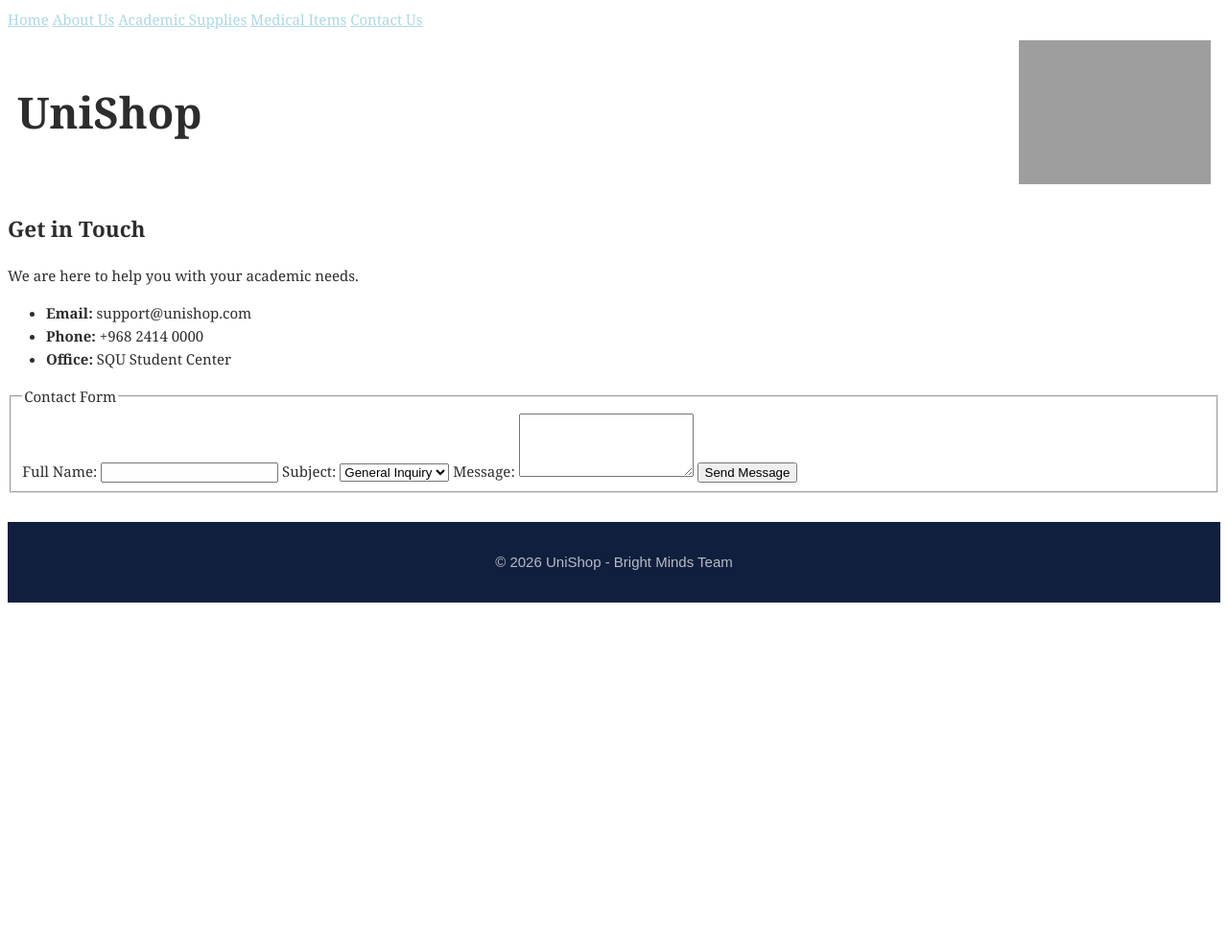
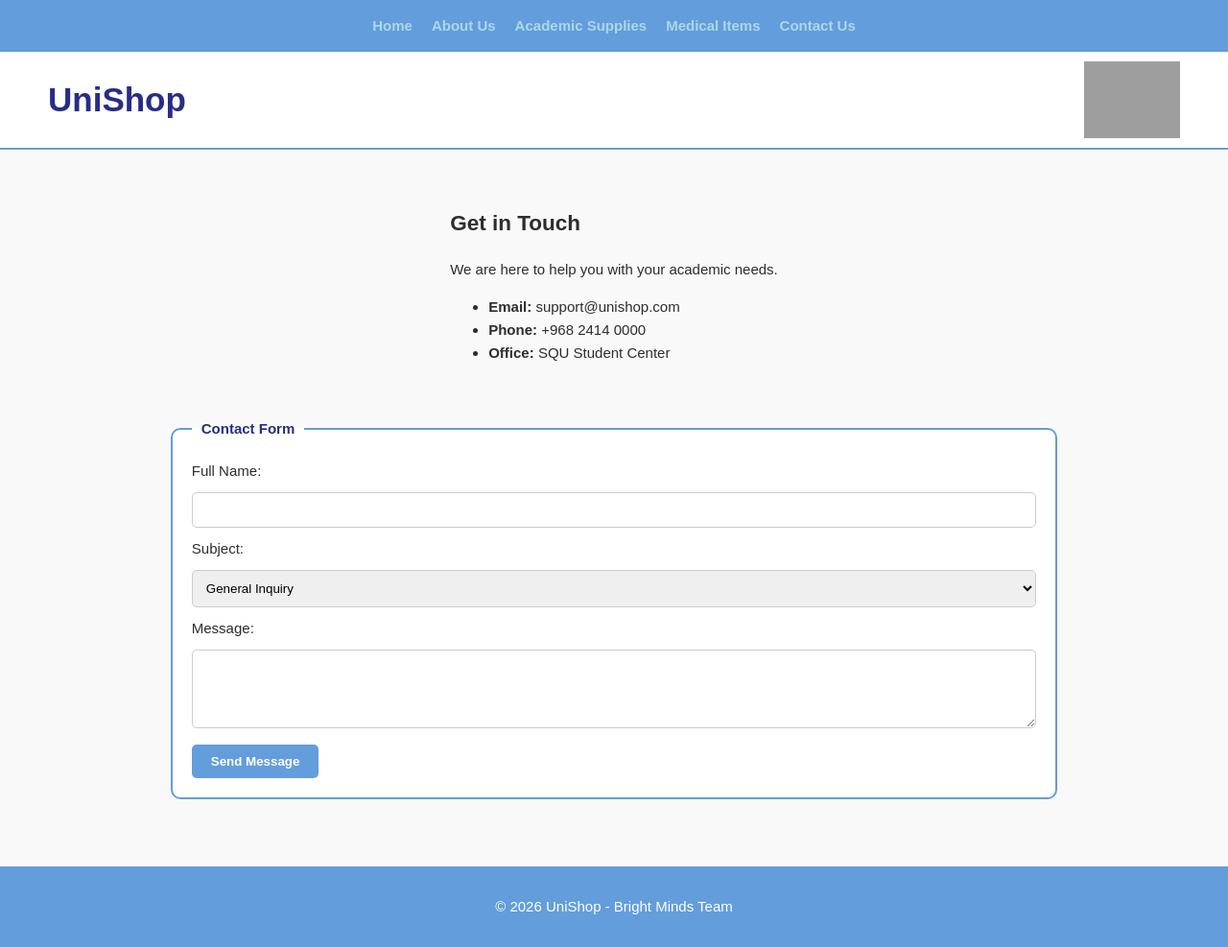
Before and after one commit to FatemaAl-hadhrami/COMP3700-UniShop-Project, a PHP site: page /contact_us.html in a window 1280 px wide. Shown: the whole page at 96% size. Before the commit the page ends 628 px from the top, so only its background shows below. Run offline with PHP 8.4, Linux system fonts and the light colour scheme; grey boxes are pictures that could not be loaded.

Commit message:
Update style.css

```diff
--- a/style.css
+++ b/style.css
@@ -246,3 +246,106 @@ nav a:active  { color: lightgray; }
     text-align: center;
     padding: 15px;
 }
+
+body {
+    margin: 0;
+    font-family: Arial, Helvetica, sans-serif;
+    background-color: #f9f9f9;
+}
+
+.site-header {
+    background-color: white;
+    border-bottom: 2px solid rgb(99, 157, 219);
+}
+
+.navbar {
+    display: flex;
+    justify-content: center;
+    gap: 20px;
+    background-color: rgb(99, 157, 219);
+    padding: 15px;
+    flex-wrap: wrap;
+}
+
+.navbar a {
+    text-decoration: none;
+    color: white;
+    font-weight: bold;
+}
+
+.navbar a:hover {
+    color: rgb(39, 45, 134);
+}
+
+.header-container {
+    display: flex;
+    align-items: center;
+    justify-content: space-between;
+    padding: 10px 50px;
+}
+
+.brand-name {
+    margin: 0;
+    font-size: 35px;
+    color: rgb(39, 45, 134);
+}
+
+.logo {
+    background-image: url("images/logo.jpeg");
+    background-size: cover;
+    width: 100px;
+    height: 80px;
+}
+
+.main-container {
+    display: flex;
+    justify-content: center;
+    gap: 40px;
+    padding: 40px;
+    flex-wrap: wrap;
+}
+
+fieldset {
+    border: 2px solid rgb(99, 157, 219);
+    border-radius: 10px;
+    padding: 20px;
+    background-color: white;
+    min-width: 300px;
+}
+
+legend {
+    font-weight: bold;
+    color: rgb(39, 45, 134);
+    padding: 0 10px;
+}
+
+input[type="text"], input[type="password"], input[type="email"], textarea, select {
+    width: 100%;
+    padding: 10px;
+    margin: 10px 0;
+    border: 1px solid #ccc;
+    border-radius: 5px;
+    box-sizing: border-box;
+}
+
+input[type="submit"] {
+    background-color: rgb(99, 157, 219);
+    color: white;
+    border: none;
+    padding: 10px 20px;
+    border-radius: 5px;
+    cursor: pointer;
+    font-weight: bold;
+}
+
+input[type="submit"]:hover {
+    background-color: rgb(39, 45, 134);
+}
+
+.site-footer {
+    background-color: rgb(99, 157, 219);
+    color: white;
+    text-align: center;
+    padding: 15px;
+    margin-top: 30px;
+}
```
